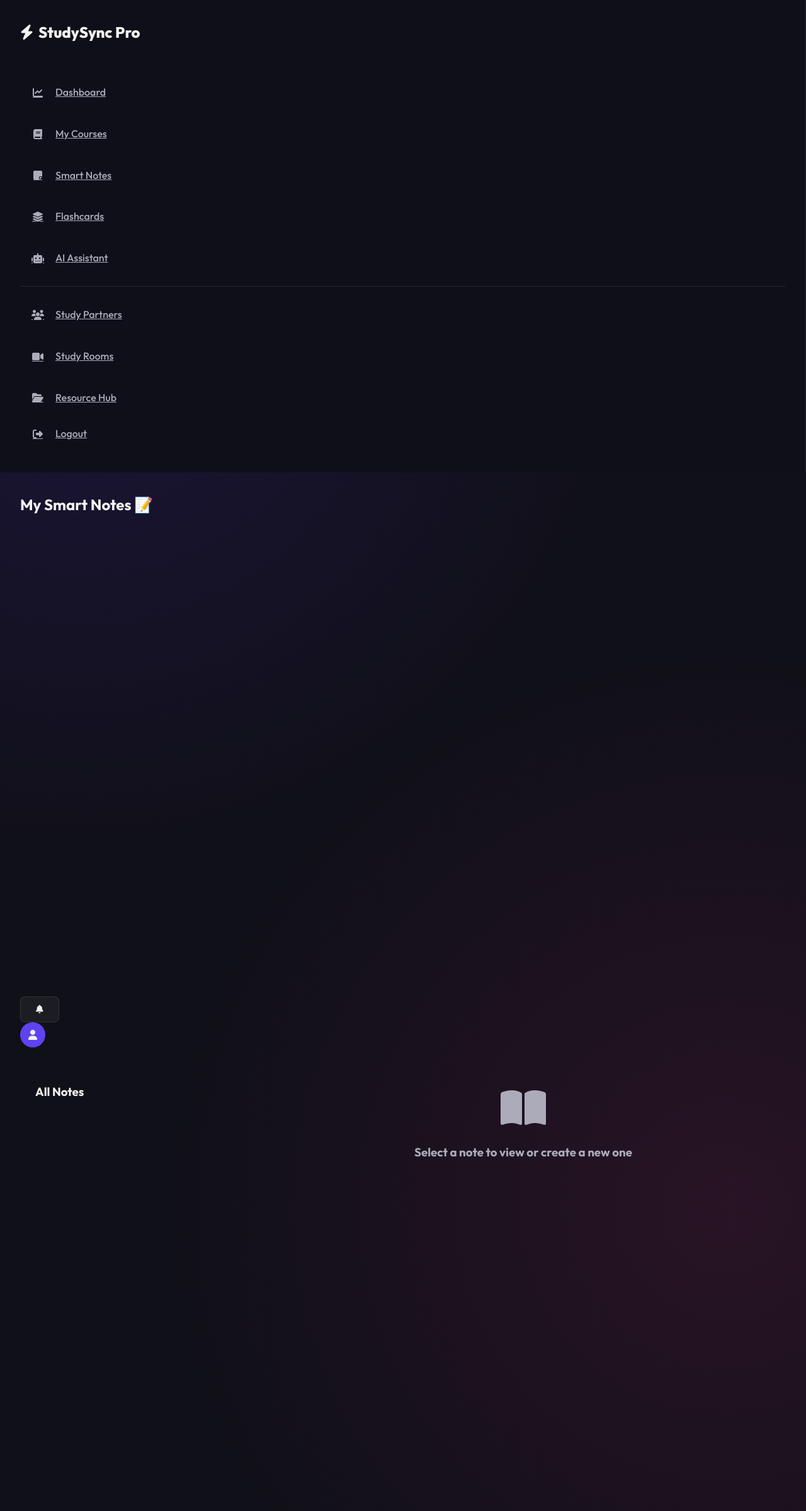
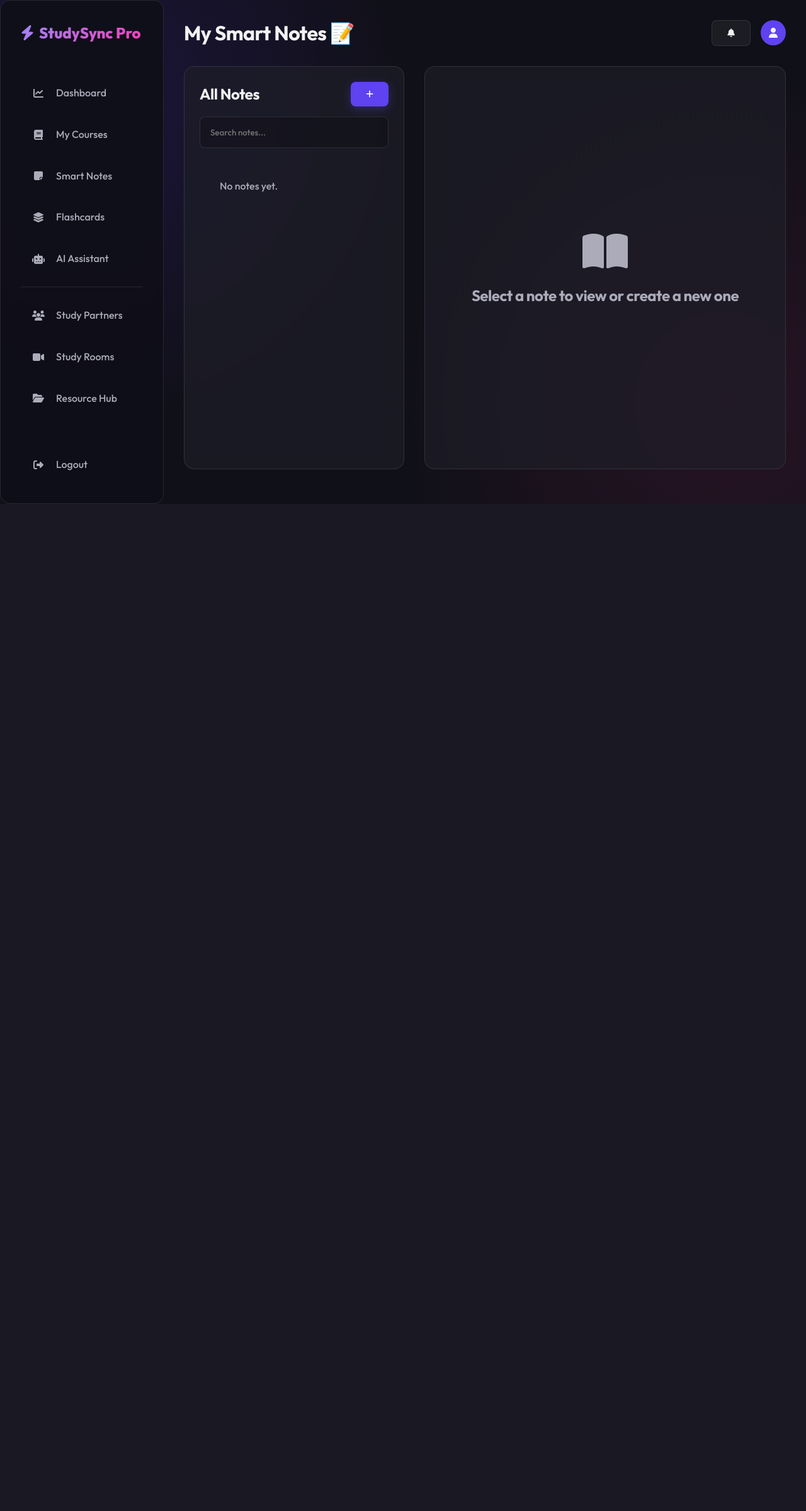
Before and after one commit to Manin1311/studysync-pro, a Flask app: page /notes in a window 1280 px wide. Shown: the whole page at 63% size. After the commit the page ends 800 px from the top, so only its background shows below. Run offline with Flask 3, Linux system fonts and the light colour scheme; a user stored in the database is signed in; data comes from the database, SQL or seed files in the repository; both versions use the stored data as it was after the commit; data that the repository does not hold is empty.

Commit message:
Complete CSS rewrite and fix JS errors

```diff
--- a/app.py
+++ b/app.py
@@ -59,6 +59,14 @@
     from routes.resources import resources
 
     app.register_blueprint(auth, url_prefix='/api/auth')
+
+    @app.route('/logout')
+    def logout_page():
+        from flask_login import logout_user
+        from flask import redirect, url_for
+        logout_user()
+        return redirect(url_for('login'))
+
     app.register_blueprint(notes, url_prefix='/api')
     app.register_blueprint(courses, url_prefix='/api')
     app.register_blueprint(flashcards, url_prefix='/api')
--- a/static/css/style.css
+++ b/static/css/style.css
@@ -1,7 +1,6 @@
 :root {
     /* Color Palette - Electric & Dark */
     --primary-hue: 250;
-    /* Deep Purple */
     --primary-sat: 85%;
     --primary-lig: 60%;
 
@@ -10,7 +9,6 @@
     --col-primary-light: hsl(var(--primary-hue), var(--primary-sat), 75%);
 
     --col-accent: hsl(320, 90%, 60%);
-    /* Hot Pink for "Killer" vibes */
     --col-success: hsl(150, 80%, 45%);
     --col-warning: hsl(40, 90%, 60%);
     --col-danger: hsl(0, 80%, 60%);
@@ -65,6 +63,22 @@
 h4,
 h5,
 h6 {
+    line-height: 1.2;
+    font-weight: 700;
+    letter-spacing: -0.02em;
+}
+
+h1 {
+    font-size: 2.5rem;
+    background: linear-gradient(to right, #fff, #bbb);
+    background-clip: text;
+    -webkit-background-clip: text;
+    -webkit-text-fill-color: transparent;
+}
+
+h2 {
+    font-size: 2rem;
+}
 
 h3 {
     font-size: 1.5rem;
@@ -113,6 +127,29 @@
     gap: 1rem;
 }
 
+.gap-lg {
+    gap: 2rem;
+}
+
+.text-gradient {
+    background: linear-gradient(135deg, var(--col-primary-light), var(--col-accent));
+    background-clip: text;
+    -webkit-background-clip: text;
+    -webkit-text-fill-color: transparent;
+}
+
+.text-muted {
+    color: var(--col-text-muted);
+}
+
+.mb-1 {
+    margin-bottom: 1rem;
+}
+
+/* Layout Config */
+.app-container {
+    display: grid;
+    grid-template-columns: var(--nav-width) 1fr;
     height: 100vh;
 }
 
@@ -248,6 +285,11 @@
 
 .btn-glass:hover {
     background: rgba(255, 255, 255, 0.1);
+}
+
+.btn-sm {
+    padding: 0.5rem 1rem;
+    font-size: 0.9rem;
 }
 
 /* Forms */
--- a/templates/rooms.html
+++ b/templates/rooms.html
@@ -108,7 +108,7 @@
 <script>
     let socket;
     let currentRoom = null;
-    let username = "User_" + Math.floor(Math.random() * 1000); // Placeholder until we get real username from backend template var
+    const username = "{{ current_user.username }}";
 
     // Canvas vars
     const canvas = document.getElementById('whiteboard');
```
Also changed, not shown: instance/studysync.db. Lines whose indentation alone changed are shown as unchanged.
